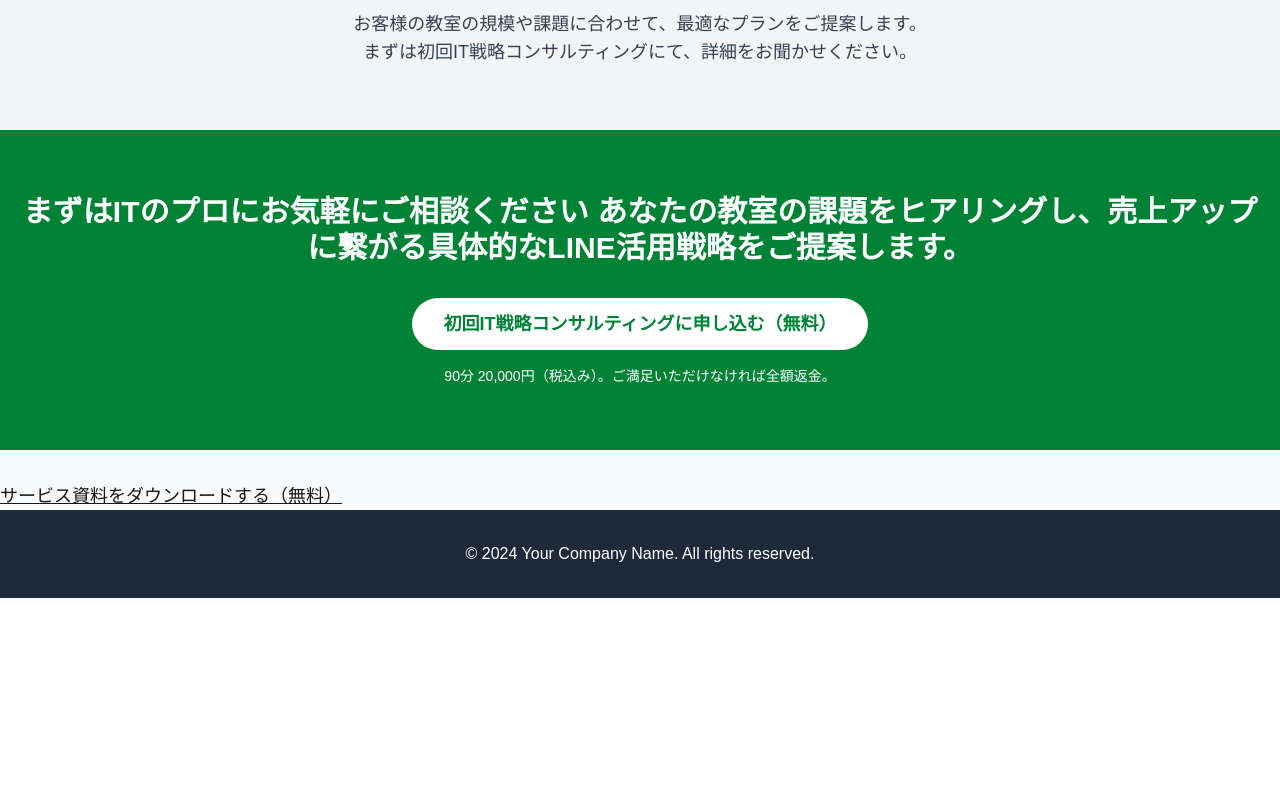
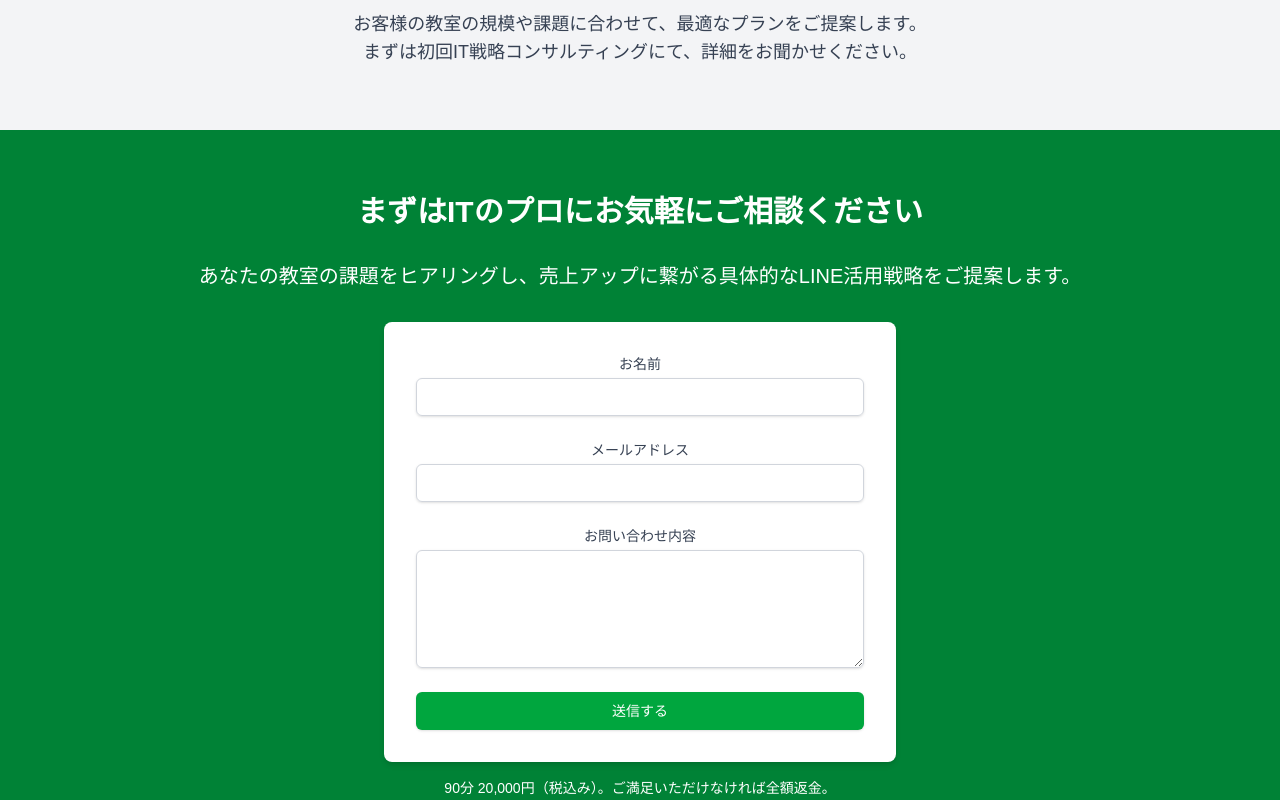
Before and after one commit to iidaatcnt/line-lp-programming-school, a Next.js app: page / in a window 1280 px wide. Shown: the part 1780-2580 px from the top of the page. Before the commit the page ends 2378 px from the top, so only its background shows below. Built offline with nearby package versions, Linux system fonts and the light colour scheme.

Commit message:
feat: Implement contact form with Next.js API Route

```diff
--- /dev/null
+++ b/src/app/api/contact/route.ts
@@ -0,0 +1,25 @@
+import { NextResponse } from 'next/server';
+
+export async function POST(request: Request) {
+  try {
+    const body = await request.json();
+    const { name, email, message } = body;
+
+    // ここでメール送信などの処理を行います。
+    // 現時点ではコンソールにログ出力するだけにします。
+    console.log('お問い合わせを受信しました:', {
+      name,
+      email,
+      message,
+    });
+
+    // 成功レスポンスを返す
+    return NextResponse.json({ message: 'お問い合わせありがとうございます！' }, { status: 200 });
+  } catch (error) {
+    console.error('お問い合わせ処理中にエラーが発生しました:', error);
+    return NextResponse.json(
+      { message: 'お問い合わせの送信に失敗しました。' },
+      { status: 500 }
+    );
+  }
+}
--- a/src/app/page.tsx
+++ b/src/app/page.tsx
@@ -1,5 +1,6 @@
 import Link from "next/link";
 import CTASection from "../components/CTASection";
+import ContactForm from "../components/ContactForm";
 
 export default function Home() {
   return (
@@ -124,17 +125,19 @@ ITのプロによるLINE公式アカウント構築サービス"        link="#c
       </section>
 
       {/* Contact Section (お問い合わせ) */}
-      <CTASection
-        buttonText="初回IT戦略コンサルティングに申し込む（無料）"
-        description="まずはITのプロにお気軽にご相談ください
-あなたの教室の課題をヒアリングし、売上アップに繋がる具体的なLINE活用戦略をご提案します。"
-        link="#contact"
-        note="90分 20,000円（税込み）。ご満足いただけなければ全額返金。"
-      />
-
-      <p className="mt-8 text-lg">
-        <a href="#" className="underline hover:no-underline">サービス資料をダウンロードする（無料）</a>
-      </p>
+      <section id="contact" className="py-16 bg-green-700 text-white text-center">
+        <div className="container mx-auto px-4">
+          <h3 className="text-3xl font-bold mb-8">まずはITのプロにお気軽にご相談ください</h3>
+          <p className="text-xl mb-8">
+            あなたの教室の課題をヒアリングし、売上アップに繋がる具体的なLINE活用戦略をご提案します。
+          </p>
+          <ContactForm />
+          <p className="mt-4 text-sm">90分 20,000円（税込み）。ご満足いただけなければ全額返金。</p>
+          <p className="mt-8 text-lg">
+            <a href="#" className="underline hover:no-underline">サービス資料をダウンロードする（無料）</a>
+          </p>
+        </div>
+      </section>
 
       {/* Footer Section */}
       <footer className="bg-gray-800 text-white py-8 text-center">
--- /dev/null
+++ b/src/components/ContactForm.tsx
@@ -0,0 +1,110 @@
+'use client';
+
+import React, { useState } from 'react';
+
+const ContactForm: React.FC = () => {
+  const [name, setName] = useState('');
+  const [email, setEmail] = useState('');
+  const [message, setMessage] = useState('');
+  const [status, setStatus] = useState<'idle' | 'loading' | 'success' | 'error'>('idle');
+  const [errorMessage, setErrorMessage] = useState('');
+
+  const handleSubmit = async (e: React.FormEvent) => {
+    e.preventDefault();
+    setStatus('loading');
+    setErrorMessage('');
+
+    try {
+      const response = await fetch('/api/contact', {
+        method: 'POST',
+        headers: {
+          'Content-Type': 'application/json',
+        },
+        body: JSON.stringify({ name, email, message }),
+      });
+
+      const data = await response.json();
+
+      if (response.ok) {
+        setStatus('success');
+        setName('');
+        setEmail('');
+        setMessage('');
+      } else {
+        setStatus('error');
+        setErrorMessage(data.message || '送信に失敗しました。');
+      }
+    } catch (error) {
+      setStatus('error');
+      setErrorMessage('ネットワークエラーが発生しました。');
+      console.error('Form submission error:', error);
+    }
+  };
+
+  return (
+    <div className="max-w-lg mx-auto p-8 bg-white rounded-lg shadow-md">
+      <form onSubmit={handleSubmit} className="space-y-6">
+        <div>
+          <label htmlFor="name" className="block text-sm font-medium text-gray-700">
+            お名前
+          </label>
+          <input
+            type="text"
+            id="name"
+            name="name"
+            value={name}
+            onChange={(e) => setName(e.target.value)}
+            required
+            className="mt-1 block w-full px-3 py-2 border border-gray-300 rounded-md shadow-sm focus:outline-none focus:ring-green-500 focus:border-green-500 sm:text-sm"
+          />
+        </div>
+        <div>
+          <label htmlFor="email" className="block text-sm font-medium text-gray-700">
+            メールアドレス
+          </label>
+          <input
+            type="email"
+            id="email"
+            name="email"
+            value={email}
+            onChange={(e) => setEmail(e.target.value)}
+            required
+            className="mt-1 block w-full px-3 py-2 border border-gray-300 rounded-md shadow-sm focus:outline-none focus:ring-green-500 focus:border-green-500 sm:text-sm"
+          />
+        </div>
+        <div>
+          <label htmlFor="message" className="block text-sm font-medium text-gray-700">
+            お問い合わせ内容
+          </label>
+          <textarea
+            id="message"
+            name="message"
+            rows={5}
+            value={message}
+            onChange={(e) => setMessage(e.target.value)}
+            required
+            className="mt-1 block w-full px-3 py-2 border border-gray-300 rounded-md shadow-sm focus:outline-none focus:ring-green-500 focus:border-green-500 sm:text-sm"
+          ></textarea>
+        </div>
+        <div>
+          <button
+            type="submit"
+            disabled={status === 'loading'}
+            className="w-full flex justify-center py-2 px-4 border border-transparent rounded-md shadow-sm text-sm font-medium text-white bg-green-600 hover:bg-green-700 focus:outline-none focus:ring-2 focus:ring-offset-2 focus:ring-green-500 disabled:opacity-50 disabled:cursor-not-allowed"
+          >
+            {status === 'loading' ? '送信中...' : '送信する'}
+          </button>
+        </div>
+
+        {status === 'success' && (
+          <p className="text-center text-green-600">お問い合わせありがとうございます！</p>
+        )}
+        {status === 'error' && (
+          <p className="text-center text-red-600">{errorMessage}</p>
+        )}
+      </form>
+    </div>
+  );
+};
+
+export default ContactForm;
```
